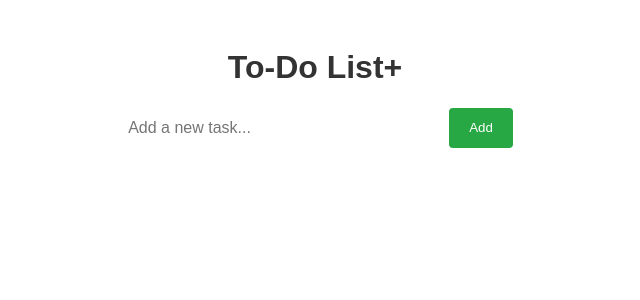
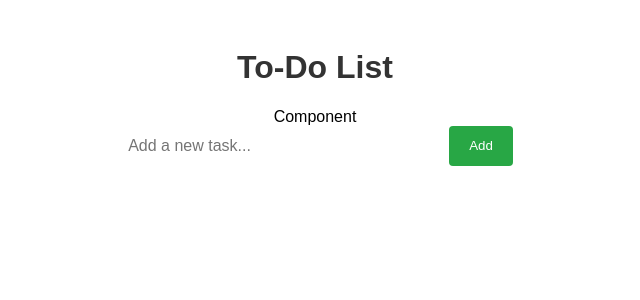
Before and after one commit to Prxshxn/TO-DO-List-React, a React (Create React App) app: page / in a window 1280 px wide. Shown: the top 300 px of the page, without its empty margins (325-965 px from the left). Built offline with nearby package versions, Linux system fonts and the light colour scheme.

Commit message:
component
adding a component

```diff
--- a/package.json
+++ b/package.json
@@ -8,7 +8,7 @@
     "@testing-library/user-event": "^13.5.0",
     "react": "^18.3.1",
     "react-dom": "^18.3.1",
-    "react-scripts": "5.0.1",
+    "react-scripts": "^5.0.1",
     "web-vitals": "^2.1.4"
   },
   "scripts": {
--- a/src/App.js
+++ b/src/App.js
@@ -1,5 +1,6 @@
-import React, { useState } from 'react';
+import React, { Component, useState } from 'react';
 import './App.css';
+import Test from './Component';
 
 function App() {
   const [tasks, setTasks] = useState([]);
@@ -26,7 +27,8 @@ function App() {
 
   return (
     <div className="App">
-      <h1>To-Do List+</h1>
+      <h1>To-Do List</h1>
+      <Test/>
 
       <div className="input-container">
         <input
--- /dev/null
+++ b/src/Component.js
@@ -0,0 +1,7 @@
+import React from 'react'
+
+export const Component = () => {
+  return     <div>Component</div>
+
+};
+export default Component;
```
Also changed, not shown: 1 other file (tests, documents, lock files or other folders).
